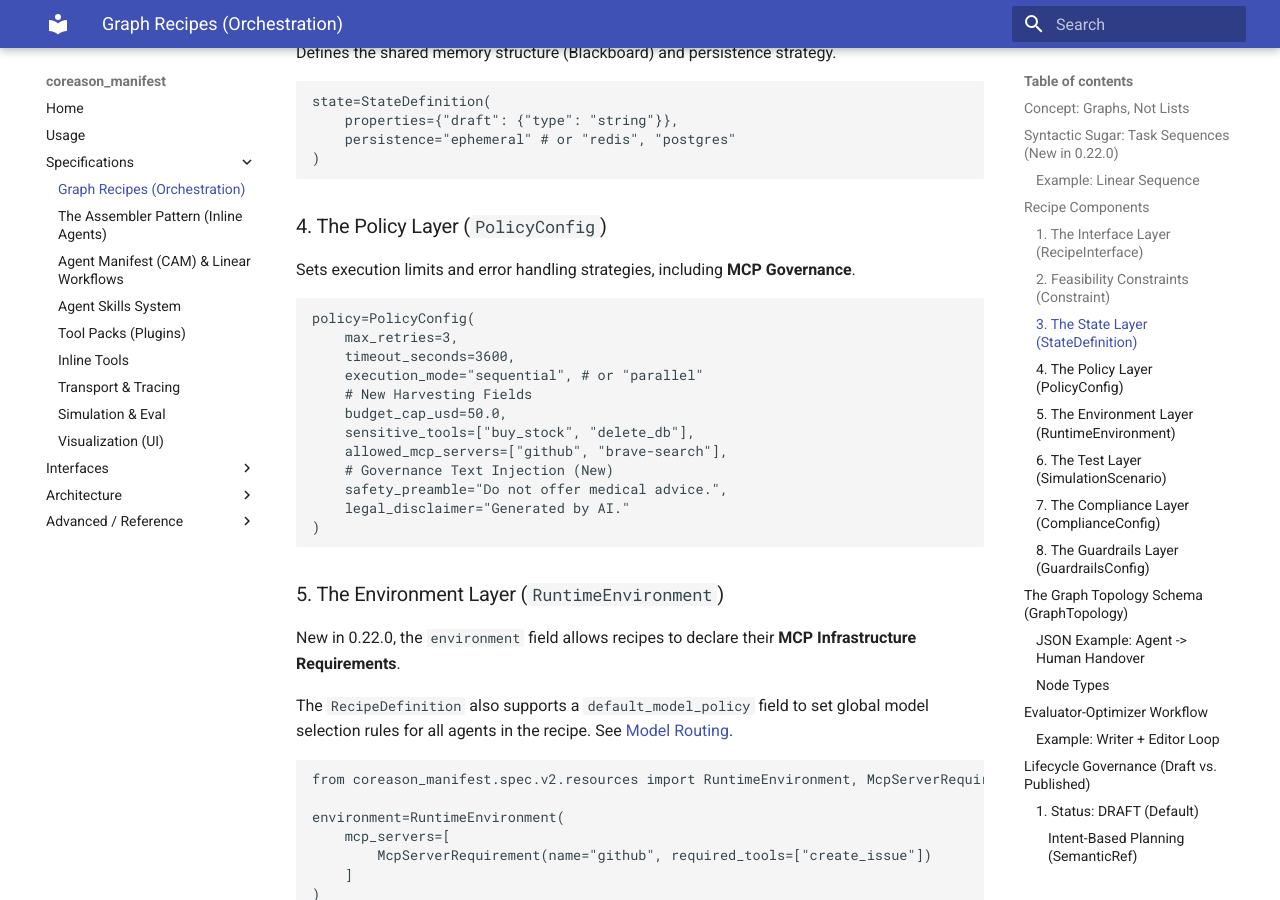
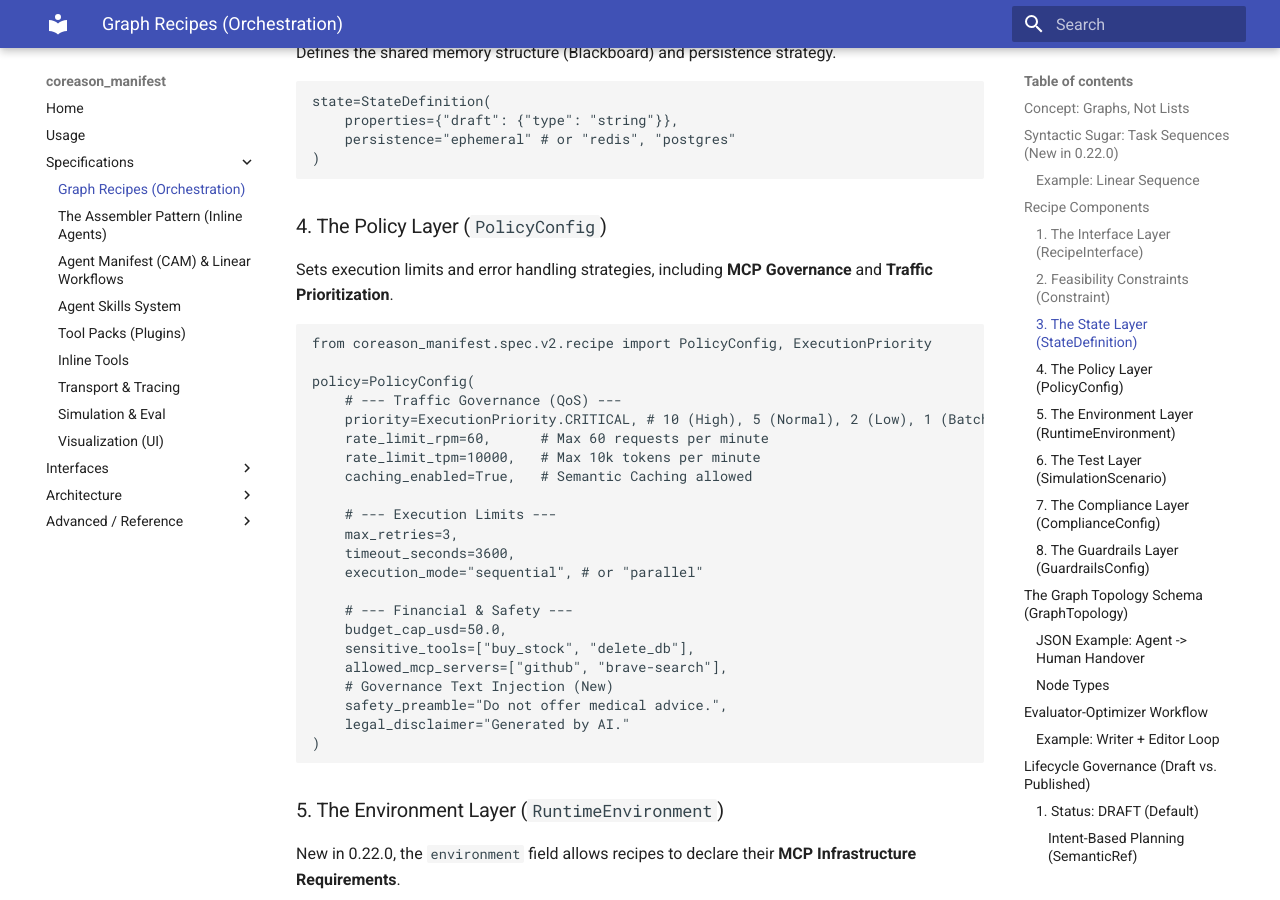
Before and after one commit to CoReason-AI/coreason-manifest, an MkDocs documentation site: the page built from docs/graph_recipes.md, in a window 1280 px wide and 900 px high, scrolled down 2388 px. Built offline with MkDocs 1.6.1 and Material for MkDocs 9.7.7, drawn with Linux system fonts in a browser that asks for light colours.

Commit message:
feat: Add QoS parameters to PolicyConfig (#429)
* feat: Add QoS parameters to PolicyConfig

- Define `ExecutionPriority` IntEnum.
- Update `PolicyConfig` with `priority`, `rate_limit_rpm`, `rate_limit_tpm`, and `caching_enabled`.
- Add `tests/test_v2_gateway_qos.py` for verification.

````diff
--- a/docs/graph_recipes.md
+++ b/docs/graph_recipes.md
@@ -104,14 +104,24 @@ state=StateDefinition(
 ```
 
 ### 4. The Policy Layer (`PolicyConfig`)
-Sets execution limits and error handling strategies, including **MCP Governance**.
+Sets execution limits and error handling strategies, including **MCP Governance** and **Traffic Prioritization**.
 
 ```python
+from coreason_manifest.spec.v2.recipe import PolicyConfig, ExecutionPriority
+
 policy=PolicyConfig(
+    # --- Traffic Governance (QoS) ---
+    priority=ExecutionPriority.CRITICAL, # 10 (High), 5 (Normal), 2 (Low), 1 (Batch)
+    rate_limit_rpm=60,      # Max 60 requests per minute
+    rate_limit_tpm=10000,   # Max 10k tokens per minute
+    caching_enabled=True,   # Semantic Caching allowed
+
+    # --- Execution Limits ---
     max_retries=3,
     timeout_seconds=3600,
     execution_mode="sequential", # or "parallel"
-    # New Harvesting Fields
+
+    # --- Financial & Safety ---
     budget_cap_usd=50.0,
     sensitive_tools=["buy_stock", "delete_db"],
     allowed_mcp_servers=["github", "brave-search"],
````
Also changed, not shown: docs/gateway_qos.md (added, +57 -0 lines), 3 other files.
